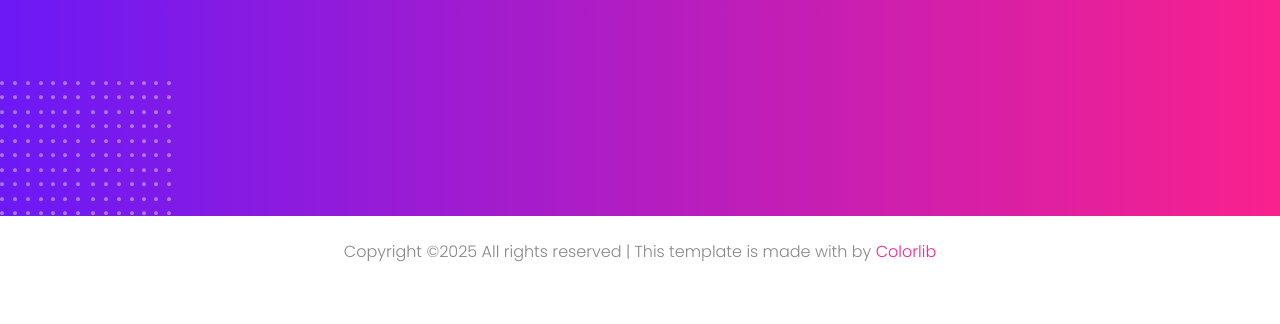
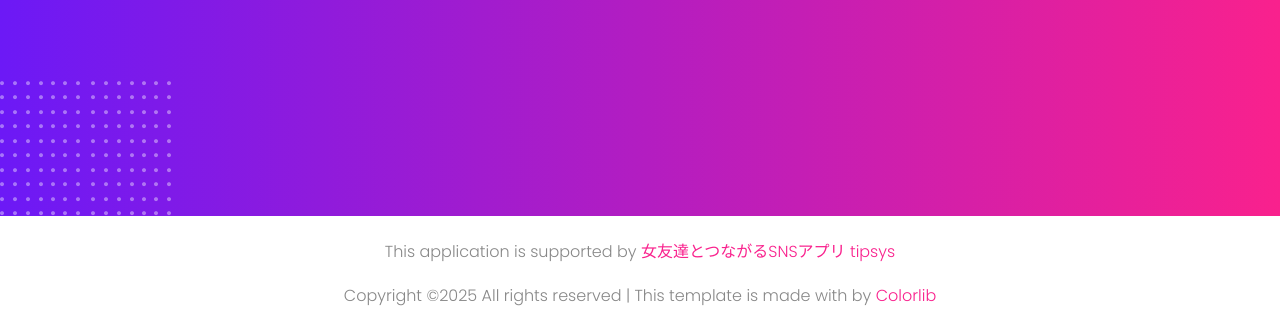
Before and after one commit to rdlabo-team/foodlabel_site, a website: page www/index.html in a window 1280 px wide. Shown: the part 3543-3867 px from the top of the page. Before the commit the page ends 3823 px from the top, so only its background shows below. Drawn offline with nearby package versions, Linux system fonts and the light colour scheme.

Commit message:
chore(): サポートを追加

```diff
--- a/www/index.html
+++ b/www/index.html
@@ -431,6 +431,7 @@
                     <!-- Copy-Right -->
                     <div class="row align-items-center">
                         <div class="footer-copy-right">
+                            <p class="text-center">This application is supported by <a href="https://tipsys.me/" target="_blank">女友達とつながるSNSアプリ tipsys</a></p>
                             <p class="text-center"><!-- Link back to Colorlib can't be removed. Template is licensed under CC BY 3.0. -->
                                 Copyright &copy;<script>document.write(new Date().getFullYear());</script> All rights reserved | This template is made with <i class="ti-heart" aria-hidden="true"></i> by <a href="https://colorlib.com" target="_blank">Colorlib</a>
                                 <!-- Link back to Colorlib can't be removed. Template is licensed under CC BY 3.0. --></p>
```
